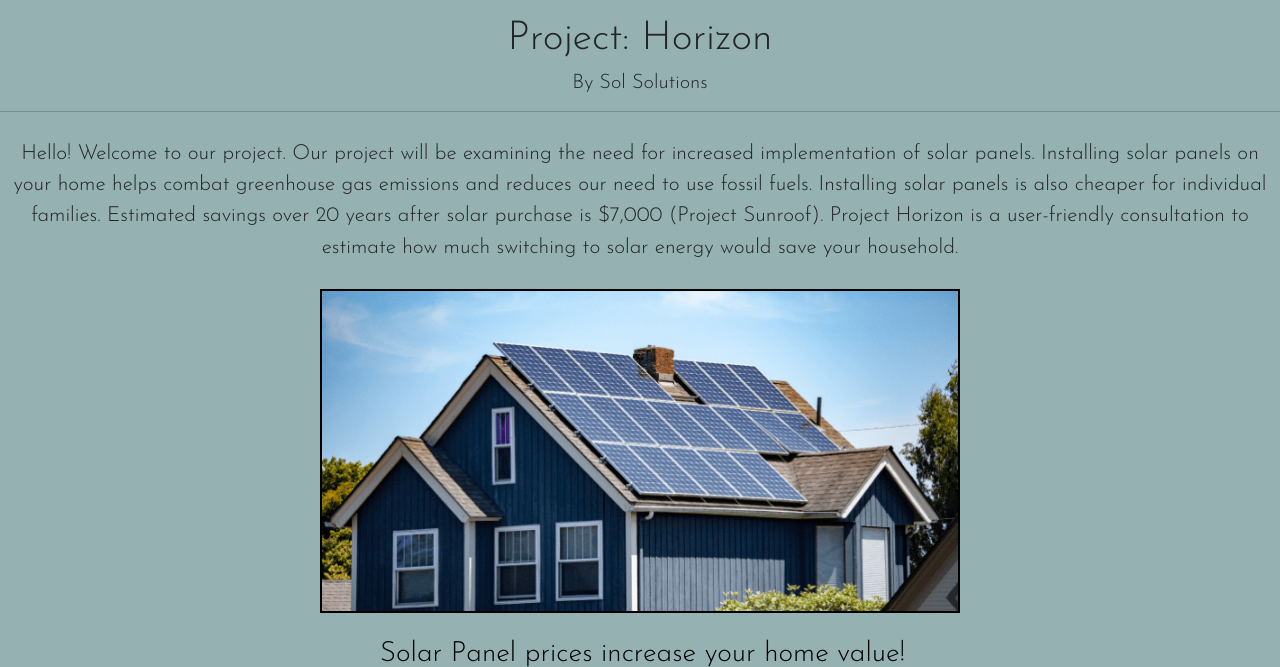
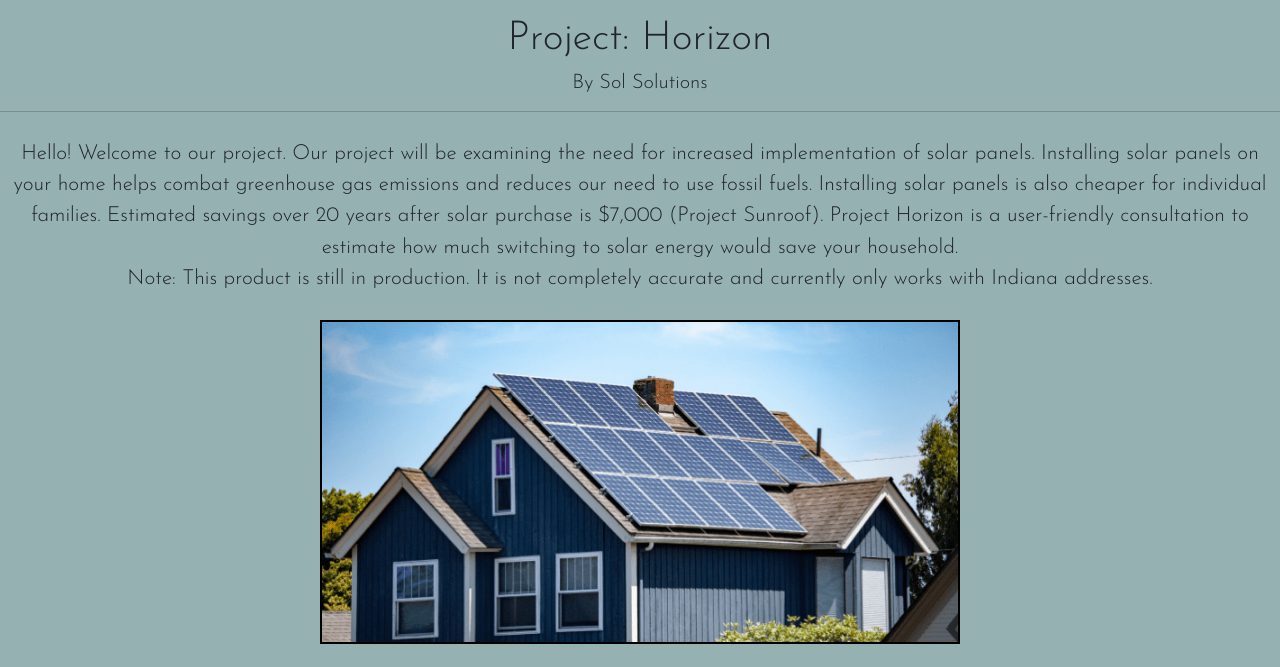
Before and after one commit to AndrewMitchell25/hackathon, a Flask app: page / in a window 1280 px wide. Shown: the part 46-713 px from the top of the page. Run offline with Flask 2, Linux system fonts and the light colour scheme.

Commit message:
Update home.html

```diff
--- a/website/templates/home.html
+++ b/website/templates/home.html
@@ -11,6 +11,8 @@
         fossil fuels. Installing solar panels is also cheaper for individual families. Estimated savings over 20 years
         after solar purchase is $7,000 (Project Sunroof). Project Horizon is a user-friendly consultation to estimate how
         much switching to solar energy would save your household.
+        <br>
+        Note: This product is still in production. It is not completely accurate and currently only works with Indiana addresses.
     </p>
     <img src="../static/images/solarpanelpic.png" alt="picture of home with solar panels">
     <div>
```
